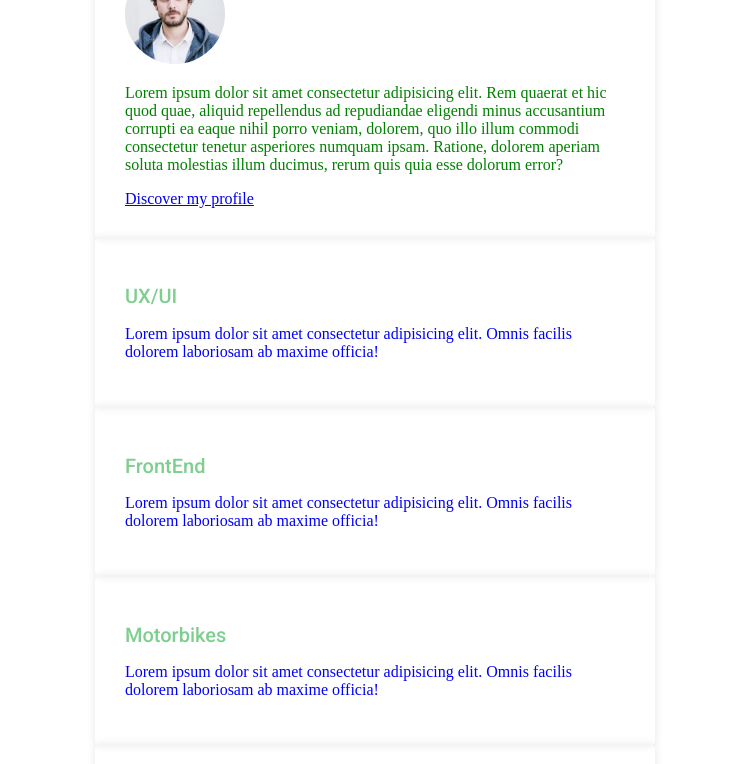
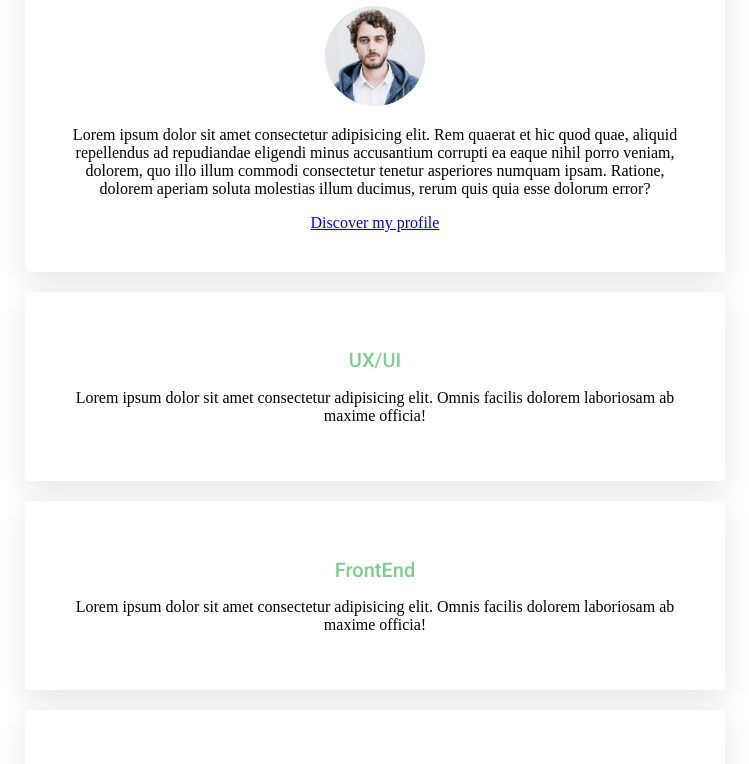
Before and after one commit to cbongard90/html-demo-974, a plain HTML site: page index.html in a window 1280 px wide. Shown: the part 155-919 px from the top of the page, without its empty margins (265-1014 px from the left). Drawn offline with Linux system fonts and the light colour scheme.

Commit message:
added card class for content placement

```diff
--- a/index.html
+++ b/index.html
@@ -11,25 +11,28 @@
 </head>
 <body>
   <div class="container">
+
+
+  <div class="card-white">
     <h1>Hello, Welcome to my profile page</h1>
     <img src="./images/profile.jpg" alt="My profile picture">
     <p id="bio" class="text-red">Lorem ipsum dolor sit amet consectetur adipisicing elit. Rem quaerat et hic quod quae, aliquid repellendus ad repudiandae eligendi minus accusantium corrupti ea eaque nihil porro veniam, dolorem, quo illo illum commodi consectetur tenetur asperiores numquam ipsam. Ratione, dolorem aperiam soluta molestias illum ducimus, rerum quis quia esse dolorum error?</p>
     <a href="https://www.lewagon.com/" target="_blank">Discover my profile</a>
   </div>
-  <div class="container">
+  <div class="card-white">
     <h2>UX/UI</h2>
     <p>Lorem ipsum dolor sit amet consectetur adipisicing elit. Omnis facilis dolorem laboriosam ab maxime officia!</p>
   </div>
-  <div class="container">
+  <div class="card-white">
     <h2>FrontEnd</h2>
     <p>Lorem ipsum dolor sit amet consectetur adipisicing elit. Omnis facilis dolorem laboriosam ab maxime officia!</p>
   </div>
-  <div class="container">
+  <div class="card-white">
     <h2>Motorbikes</h2>
     <p>Lorem ipsum dolor sit amet consectetur adipisicing elit. Omnis facilis dolorem laboriosam ab maxime officia!</p>
   </div>
 
-  <div class="container">
+  <div class="card-white">
     <h2>Follow Me</h2>
     <ul>
       <li><a href="#" target="_blank"><i class="fab fa-github-square"></i></a></li>
@@ -37,6 +40,6 @@
       <li><a href="#" target="_blank"><i class="fab fa-medium"></i></a></li>
     </ul>
   </div>
-
+  </div>
 </body>
 </html>
--- a/style.css
+++ b/style.css
@@ -28,26 +28,15 @@ img {
 }
 
 .container {
-  width: 500px;
-  margin: 0 auto;
-  padding: 30px;
-  border-radius: 4px;
-  transition: all 0.5s;
-  box-shadow: 0 0 10px rgba(0, 0, 0, 0.1);
+  width: 700px;
+  margin: 40px auto;
 }
 
-div:hover {
-  box-shadow: 0 0 30px rgba(0, 0, 0, 0.5);
+.card-white {
+  background-color: white;
+  padding: 40px;
+  box-shadow: 0px 10px 30px rgb(0 0 0 / 10%);
+  border-radius: 4px;
+  margin: 20px 0px;
+  text-align: center;
 }
-
-p {
-  color: blue;
-}
-
-.text-red {
-  color: red;
-}
-
-#bio {
-  color: green;
-}
```
